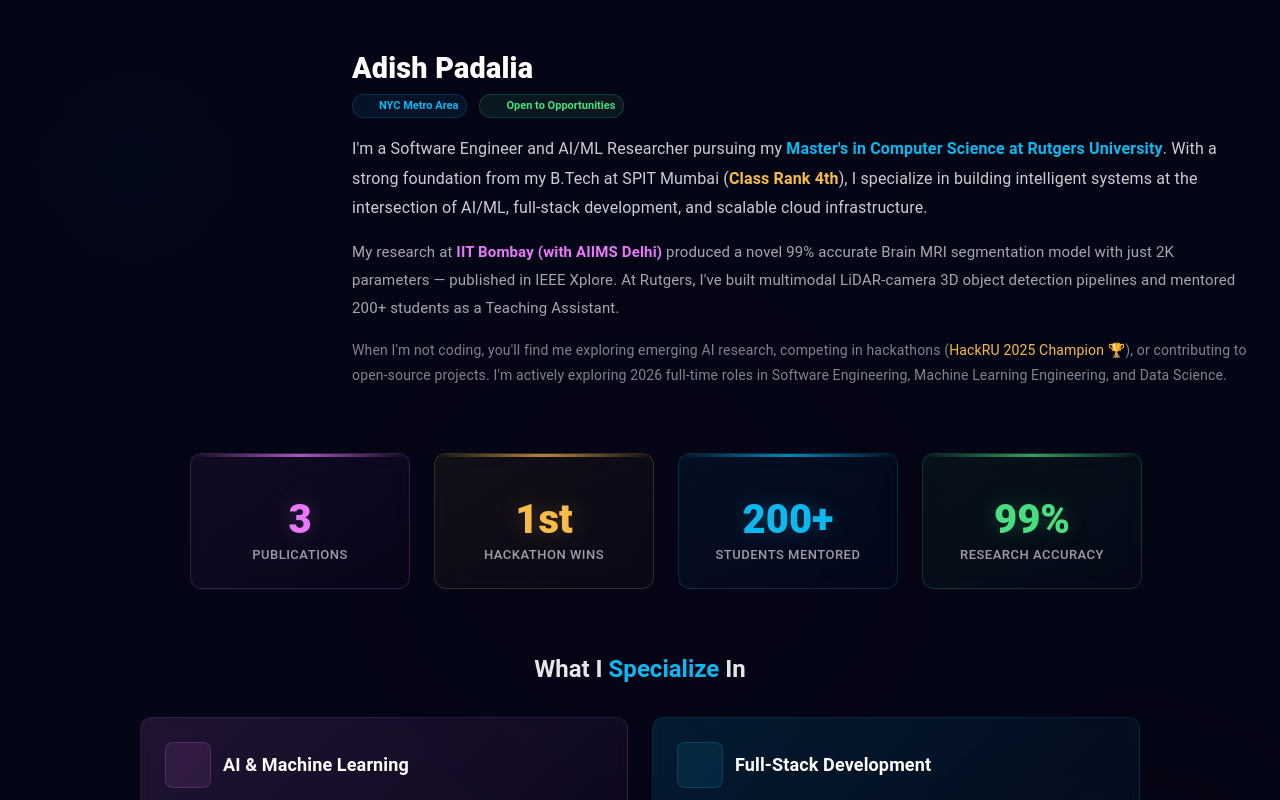
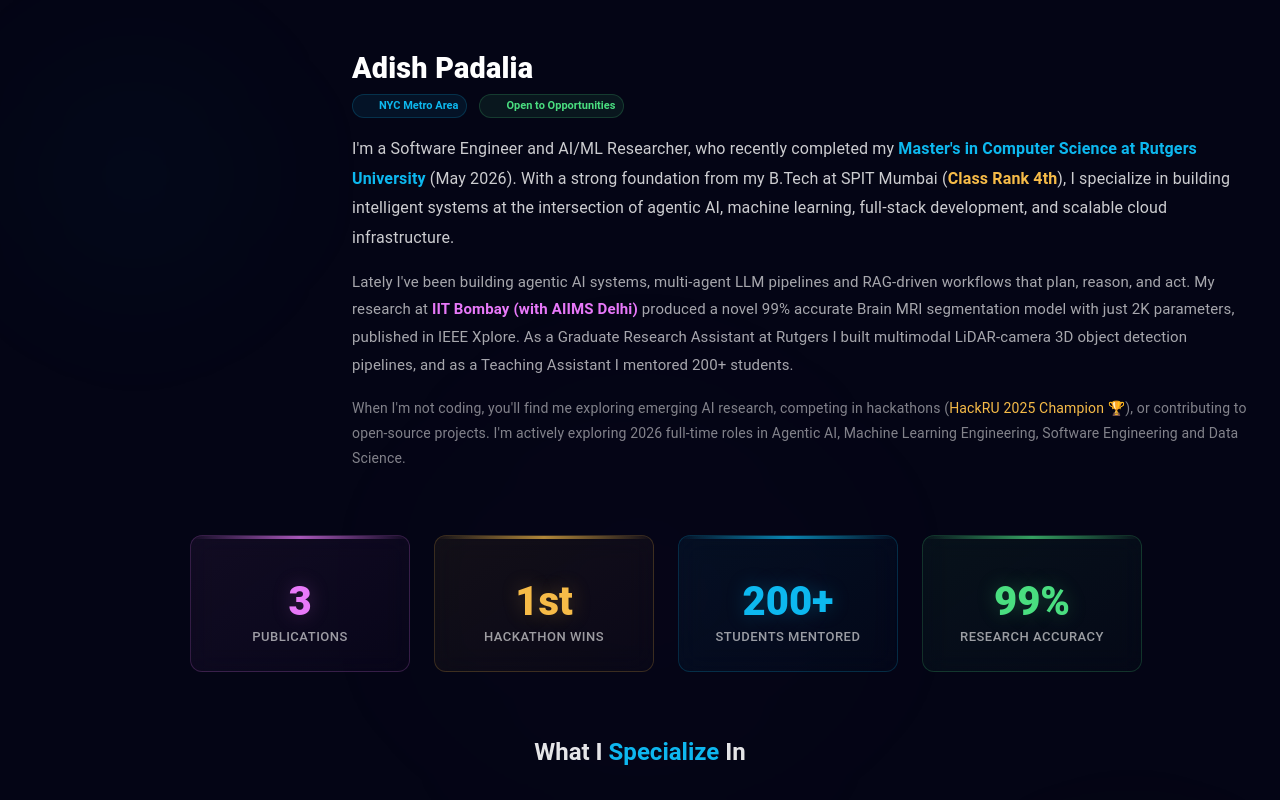
Before and after one commit to AdishPadalia26/adishpadalia26.github.io, a React (Create React App) app: page / in a window 1280 px wide. Shown: the part 980-1780 px from the top of the page. Built offline with nearby package versions, Linux system fonts and the light colour scheme; some icons are missing.

Commit message:
Update About section to reflect recent academic achievements and research focus

```diff
--- a/src/components/About.jsx
+++ b/src/components/About.jsx
@@ -362,15 +362,15 @@
                   mb: 2,
                 }}
               >
-                I'm a Software Engineer and AI/ML Researcher pursuing my{" "}
+                I'm a Software Engineer and AI/ML Researcher, who recently completed my{" "}
                 <Box component="span" sx={{ color: "#0db8ef", fontWeight: 600 }}>
                   Master's in Computer Science at Rutgers University
-                </Box>
-                . With a strong foundation from my B.Tech at SPIT Mumbai (
+                </Box>{" "}
+                (May 2026). With a strong foundation from my B.Tech at SPIT Mumbai (
                 <Box component="span" sx={{ color: "#f6bb48", fontWeight: 600 }}>
                   Class Rank 4th
                 </Box>
-                ), I specialize in building intelligent systems at the intersection of AI/ML, full-stack development, and scalable cloud infrastructure.
+                ), I specialize in building intelligent systems at the intersection of agentic AI, machine learning, full-stack development, and scalable cloud infrastructure.
               </Typography>
               <Typography
                 variant="body1"
@@ -381,11 +381,11 @@
                   mb: 2,
                 }}
               >
-                My research at{" "}
+                Lately I've been building agentic AI systems, multi-agent LLM pipelines and RAG-driven workflows that plan, reason, and act. My research at{" "}
                 <Box component="span" sx={{ color: "#e879f9", fontWeight: 600 }}>
                   IIT Bombay (with AIIMS Delhi)
                 </Box>{" "}
-                produced a novel 99% accurate Brain MRI segmentation model with just 2K parameters — published in IEEE Xplore. At Rutgers, I've built multimodal LiDAR-camera 3D object detection pipelines and mentored 200+ students as a Teaching Assistant.
+                produced a novel 99% accurate Brain MRI segmentation model with just 2K parameters, published in IEEE Xplore. As a Graduate Research Assistant at Rutgers I built multimodal LiDAR-camera 3D object detection pipelines, and as a Teaching Assistant I mentored 200+ students.
               </Typography>
               <Typography
                 variant="body2"
@@ -397,7 +397,7 @@
               >
                 When I'm not coding, you'll find me exploring emerging AI research, competing in hackathons (
                 <Box component="span" sx={{ color: "#f6bb48" }}>HackRU 2025 Champion 🏆</Box>
-                ), or contributing to open-source projects. I'm actively exploring 2026 full-time roles in Software Engineering, Machine Learning Engineering, and Data Science.
+                ), or contributing to open-source projects. I'm actively exploring 2026 full-time roles in Agentic AI, Machine Learning Engineering, Software Engineering and Data Science.
               </Typography>
             </Box>
           </RevealOnView>
```
